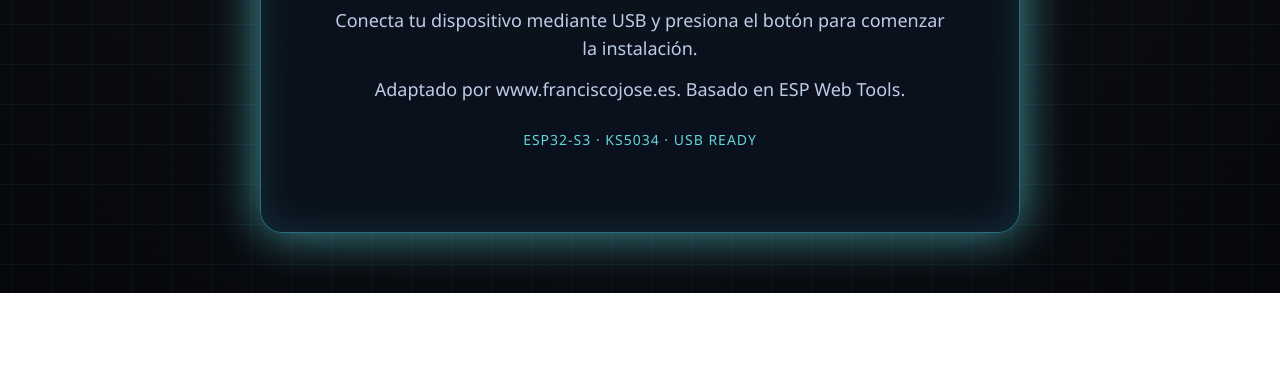
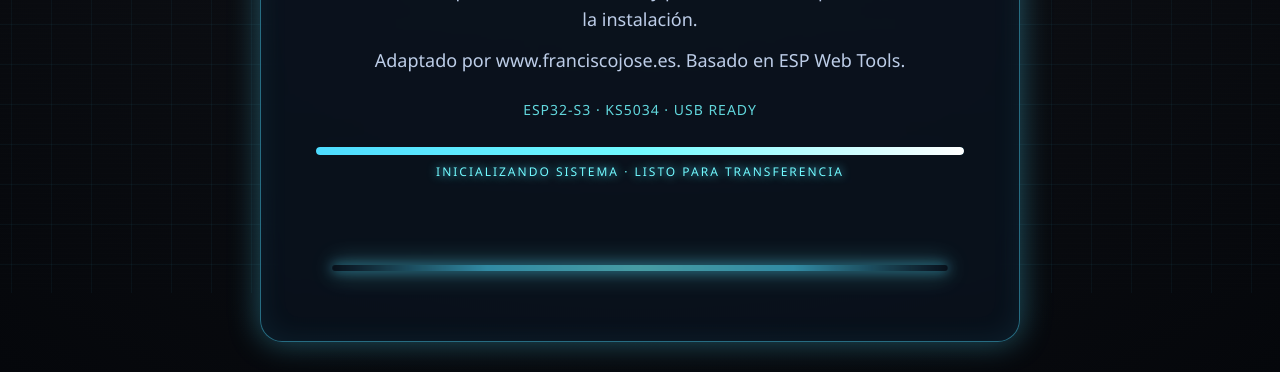
Before and after one commit to ardutaller/esp32s3, a plain HTML site: page index.html in a window 1280 px wide. Shown: the part 507-879 px from the top of the page. Before the commit the page ends 800 px from the top, so only its background shows below. Drawn offline with Linux system fonts and the light colour scheme.

Commit message:
Update index.html

```diff
--- a/index.html
+++ b/index.html
@@ -67,7 +67,7 @@
     .frame {
       position: relative;
       max-width: 760px;
-      padding: 42px 55px;
+      padding: 42px 55px 70px;
       border-radius: 22px;
       background: rgba(10, 20, 32, 0.72);
       border: 1px solid rgba(77, 220, 255, 0.45);
@@ -76,7 +76,7 @@
         inset 0 0 30px rgba(77, 220, 255, 0.08);
       backdrop-filter: blur(12px);
       overflow: hidden;
-      animation: pulseFrame 4s infinite;
+      animation: activateSystem 1.4s ease-out forwards, pulseFrame 4s infinite 1.4s;
     }
 
     .frame::before {
@@ -91,6 +91,19 @@
       );
       transform: translateX(-100%);
       animation: scanLight 5s infinite;
+    }
+
+    .frame::after {
+      content: "SYSTEM ACTIVATED";
+      position: absolute;
+      top: 18px;
+      right: 22px;
+      font-size: 11px;
+      letter-spacing: 2px;
+      color: #72faff;
+      opacity: 0;
+      text-shadow: 0 0 12px #72faff;
+      animation: systemText 4s ease-in-out infinite 1.2s;
     }
 
     .tag {
@@ -131,12 +144,102 @@
       opacity: 0.85;
     }
 
+    .activation-bar {
+      width: 100%;
+      height: 8px;
+      margin: 28px auto 8px;
+      border-radius: 20px;
+      background: rgba(77, 220, 255, 0.12);
+      overflow: hidden;
+      box-shadow: inset 0 0 12px rgba(77,220,255,0.3);
+    }
+
+    .activation-bar span {
+      display: block;
+      height: 100%;
+      width: 0%;
+      border-radius: 20px;
+      background: linear-gradient(90deg, #4ddcff, #72faff, #ffffff);
+      box-shadow: 0 0 18px #72faff;
+      animation: loadSystem 2.2s ease-out forwards;
+    }
+
+    .activation-text {
+      font-size: 12px;
+      letter-spacing: 2px;
+      color: #72faff;
+      opacity: 0;
+      text-shadow: 0 0 10px #4ddcff;
+      animation: activationText 2.8s ease-out forwards;
+    }
+
     esp-web-install-button {
       display: inline-block;
-      margin-top: 36px;
+      margin-top: 40px;
+      margin-bottom: 10px;
       transform: scale(1.3);
       animation: pulseButton 2.5s infinite;
       filter: drop-shadow(0 0 12px #72faff);
+    }
+
+    .panel-base {
+      margin-top: 30px;
+      height: 6px;
+      width: 100%;
+      border-radius: 10px;
+      background: linear-gradient(
+        90deg,
+        transparent,
+        #4ddcff,
+        #72faff,
+        #4ddcff,
+        transparent
+      );
+      box-shadow:
+        0 0 12px #4ddcff,
+        0 0 25px #72faff;
+      opacity: 0.8;
+      animation: pulseLine 2.5s infinite;
+    }
+
+    @keyframes activateSystem {
+      0% {
+        opacity: 0;
+        transform: scale(0.92) translateY(25px);
+        filter: blur(8px);
+      }
+      60% {
+        opacity: 1;
+        transform: scale(1.02) translateY(0);
+        filter: blur(0);
+      }
+      100% {
+        opacity: 1;
+        transform: scale(1);
+        filter: blur(0);
+      }
+    }
+
+    @keyframes loadSystem {
+      0% { width: 0%; }
+      65% { width: 78%; }
+      100% { width: 100%; }
+    }
+
+    @keyframes activationText {
+      0%, 35% {
+        opacity: 0;
+        transform: translateY(6px);
+      }
+      60%, 100% {
+        opacity: 1;
+        transform: translateY(0);
+      }
+    }
+
+    @keyframes systemText {
+      0%, 100% { opacity: 0.35; }
+      50% { opacity: 1; }
     }
 
     @keyframes gridMove {
@@ -182,13 +285,34 @@
       50% { transform: scale(1.38); }
     }
 
+    @keyframes pulseLine {
+      0%, 100% {
+        opacity: 0.6;
+        transform: scaleX(0.95);
+      }
+      50% {
+        opacity: 1;
+        transform: scaleX(1);
+      }
+    }
+
     @media (max-width: 600px) {
+      body {
+        overflow: auto;
+      }
+
       .frame {
-        padding: 32px 24px;
+        padding: 34px 24px 58px;
       }
 
       p {
         font-size: 16px;
+      }
+
+      .frame::after {
+        top: 12px;
+        right: 14px;
+        font-size: 9px;
       }
 
       esp-web-install-button {
@@ -217,8 +341,16 @@
 
       <div class="status">ESP32-S3 · KS5034 · USB READY</div>
 
+      <div class="activation-bar">
+        <span></span>
+      </div>
+
+      <div class="activation-text">INICIALIZANDO SISTEMA · LISTO PARA TRANSFERENCIA</div>
+
       <script type="module" src="https://unpkg.com/esp-web-tools@9/dist/web/install-button.js"></script>
       <esp-web-install-button manifest="manifest.json"></esp-web-install-button>
+
+      <div class="panel-base"></div>
     </div>
   </main>
 </body>
```
